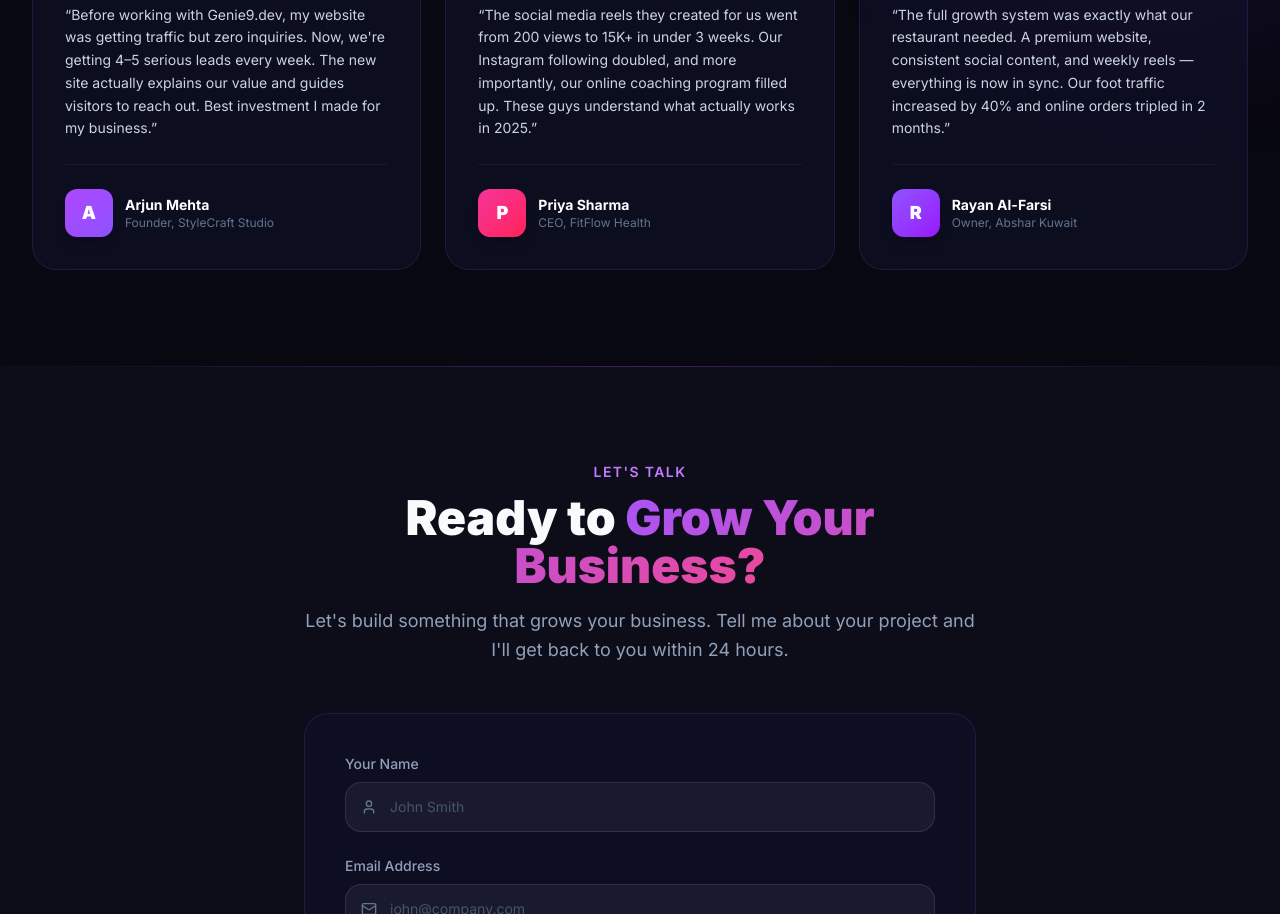
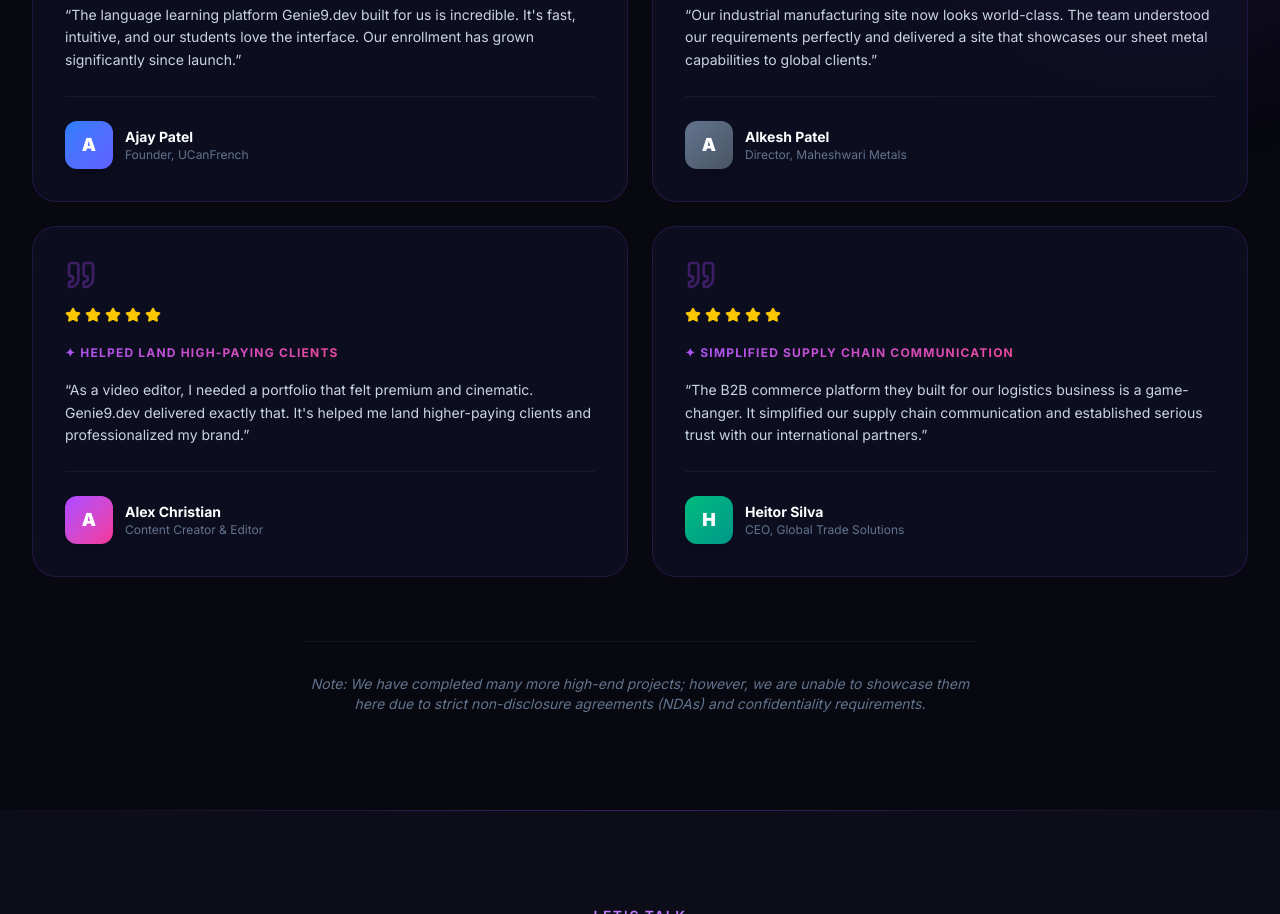
Before and after one commit to Kartikp9904/genie9.dev, a Next.js app: page / in a window 1280 px wide. Shown: the part 7220-8134 px from the top of the page. Built offline with nearby package versions, Linux system fonts and the light colour scheme.

Commit message:
Replace placeholder testimonials with 4 real-world client reviews and add confidentiality disclaimer

```diff
--- a/components/Testimonials.tsx
+++ b/components/Testimonials.tsx
@@ -5,37 +5,48 @@ import { Star, Quote } from "lucide-react";
 
 const testimonials = [
   {
-    id: "testimonial-1",
-    name: "Arjun Mehta",
-    role: "Founder, StyleCraft Studio",
+    id: "testimonial-ucanfrench",
+    name: "Ajay Patel",
+    role: "Founder, UCanFrench",
     avatar: "A",
-    avatarBg: "from-purple-500 to-violet-500",
+    avatarBg: "from-blue-500 to-indigo-500",
     rating: 5,
     text:
-      "Before working with Genie9.dev, my website was getting traffic but zero inquiries. Now, we're getting 4–5 serious leads every week. The new site actually explains our value and guides visitors to reach out. Best investment I made for my business.",
-    highlight: "4–5 leads every week",
+      "The language learning platform Genie9.dev built for us is incredible. It's fast, intuitive, and our students love the interface. Our enrollment has grown significantly since launch.",
+    highlight: "Enrollment grew significantly",
   },
   {
-    id: "testimonial-2",
-    name: "Priya Sharma",
-    role: "CEO, FitFlow Health",
-    avatar: "P",
-    avatarBg: "from-pink-500 to-rose-500",
+    id: "testimonial-maheshwari",
+    name: "Alkesh Patel",
+    role: "Director, Maheshwari Metals",
+    avatar: "A",
+    avatarBg: "from-slate-500 to-gray-600",
     rating: 5,
     text:
-      "The social media reels they created for us went from 200 views to 15K+ in under 3 weeks. Our Instagram following doubled, and more importantly, our online coaching program filled up. These guys understand what actually works in 2025.",
-    highlight: "15K+ views in 3 weeks",
+      "Our industrial manufacturing site now looks world-class. The team understood our requirements perfectly and delivered a site that showcases our sheet metal capabilities to global clients.",
+    highlight: "World-class industrial showcase",
   },
   {
-    id: "testimonial-3",
-    name: "Rayan Al-Farsi",
-    role: "Owner, Abshar Kuwait",
-    avatar: "R",
-    avatarBg: "from-violet-500 to-purple-600",
+    id: "testimonial-alex",
+    name: "Alex Christian",
+    role: "Content Creator & Editor",
+    avatar: "A",
+    avatarBg: "from-purple-500 to-pink-500",
     rating: 5,
     text:
-      "The full growth system was exactly what our restaurant needed. A premium website, consistent social content, and weekly reels — everything is now in sync. Our foot traffic increased by 40% and online orders tripled in 2 months.",
-    highlight: "40% increase in foot traffic",
+      "As a video editor, I needed a portfolio that felt premium and cinematic. Genie9.dev delivered exactly that. It's helped me land higher-paying clients and professionalized my brand.",
+    highlight: "Helped land high-paying clients",
+  },
+  {
+    id: "testimonial-global",
+    name: "Heitor Silva",
+    role: "CEO, Global Trade Solutions",
+    avatar: "H",
+    avatarBg: "from-emerald-500 to-teal-600",
+    rating: 5,
+    text:
+      "The B2B commerce platform they built for our logistics business is a game-changer. It simplified our supply chain communication and established serious trust with our international partners.",
+    highlight: "Simplified supply chain communication",
   },
 ];
 
@@ -76,8 +87,8 @@ export default function Testimonials() {
             Client Results
           </span>
           <h2 className="text-3xl sm:text-5xl font-black mb-5">
-            Businesses That{" "}
-            <span className="gradient-text">Actually Grew</span>
+            Real Results for{" "}
+            <span className="gradient-text">Real People</span>
           </h2>
           <p className="text-slate-400 text-lg max-w-xl mx-auto">
             Don&apos;t take my word for it — read what real clients say about working with Genie9.dev.
@@ -89,7 +100,7 @@ export default function Testimonials() {
           initial="hidden"
           whileInView="visible"
           viewport={{ once: true }}
-          className="grid grid-cols-1 md:grid-cols-3 gap-6"
+          className="grid grid-cols-1 md:grid-cols-2 gap-6"
         >
           {testimonials.map((t) => (
             <motion.div
@@ -98,27 +109,18 @@ export default function Testimonials() {
               variants={cardVariants}
               className="glass-card rounded-3xl p-8 border border-purple-500/15 relative overflow-hidden flex flex-col"
             >
-              {/* Quote icon */}
               <Quote className="w-8 h-8 text-purple-500/30 mb-4 shrink-0" />
-
-              {/* Stars */}
               <div className="flex gap-1 mb-4">
                 {Array.from({ length: t.rating }).map((_, i) => (
                   <Star key={i} className="w-4 h-4 fill-yellow-400 text-yellow-400" />
                 ))}
               </div>
-
-              {/* Highlight */}
               <div className="mb-4">
                 <span className="text-xs font-bold gradient-text uppercase tracking-widest">
                   ✦ {t.highlight}
                 </span>
               </div>
-
-              {/* Text */}
               <p className="text-slate-300 text-sm leading-relaxed flex-1">&ldquo;{t.text}&rdquo;</p>
-
-              {/* Author */}
               <div className="flex items-center gap-3 mt-6 pt-6 border-t border-white/5">
                 <div
                   className={`w-12 h-12 rounded-xl bg-gradient-to-br ${t.avatarBg} flex items-center justify-center text-white font-black text-lg shadow-lg shrink-0`}
@@ -133,6 +135,19 @@ export default function Testimonials() {
             </motion.div>
           ))}
         </motion.div>
+
+        {/* Confidentiality Footer */}
+        <motion.div
+          initial={{ opacity: 0 }}
+          whileInView={{ opacity: 1 }}
+          viewport={{ once: true }}
+          transition={{ duration: 0.8, delay: 0.5 }}
+          className="mt-16 text-center"
+        >
+          <p className="text-slate-500 text-sm italic max-w-2xl mx-auto border-t border-white/5 pt-8">
+            Note: We have completed many more high-end projects; however, we are unable to showcase them here due to strict non-disclosure agreements (NDAs) and confidentiality requirements.
+          </p>
+        </motion.div>
       </div>
     </section>
   );
```
